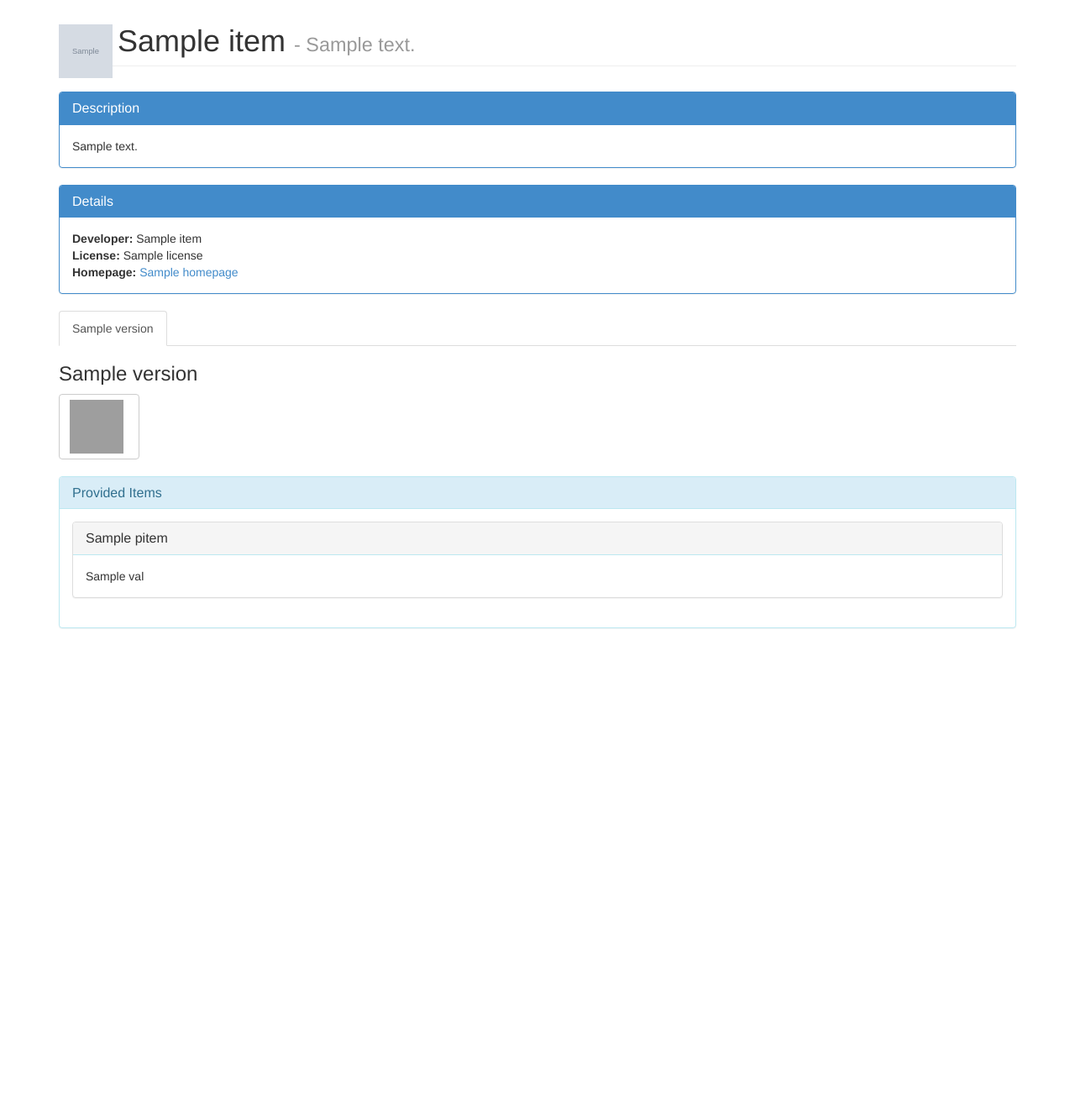
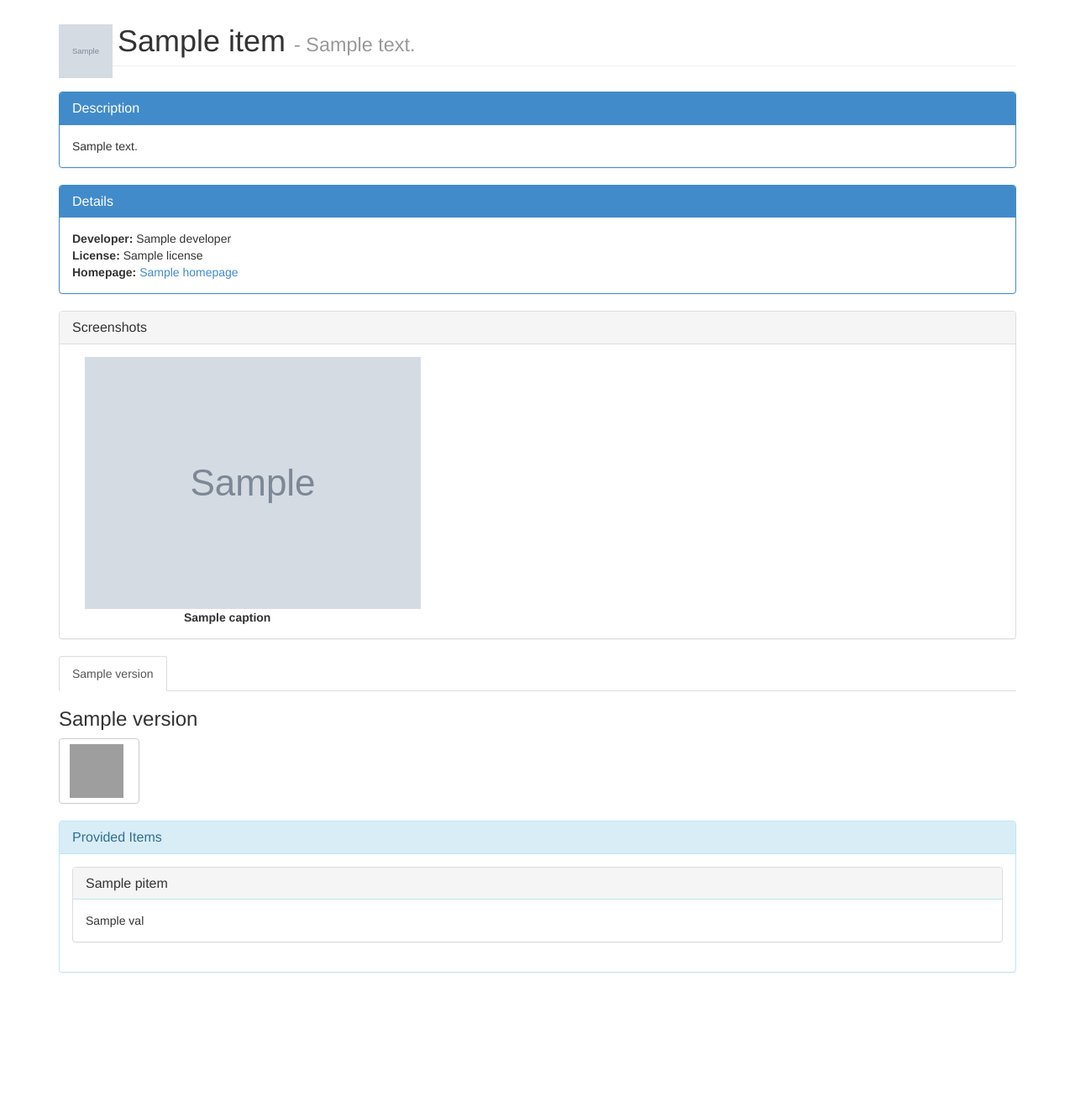
Before and after one commit to pombreda/figment, a Flask app: template templates/component_page.html in a window 1280 px wide. Shown: the part 51-1369 px from the top of the page at 84% size. Before the commit the page ends 799 px from the top, so only its background shows below. Run offline with Flask 2, Linux system fonts and the light colour scheme; the template is opened without the code that fills it: most values are stand-ins (such as "Sample title", 1, 10 or a date in 2020); grey boxes marked "Sample" are stand-in pictures; some libraries are stand-ins or nearby versions; grey boxes are pictures that could not be loaded.

Commit message:
Implement screenshots in the UI and fix some other related issues

```diff
--- a/templates/base.html
+++ b/templates/base.html
@@ -2,6 +2,7 @@
   <head>
     <link href="/static/css/bootstrap.min.css" rel="stylesheet" media="screen">
     <link href="/static/css/figment.css" rel="stylesheet">
+
     <script src="http://code.jquery.com/jquery-latest.js"></script>
     <script src="/static/js/bootstrap.min.js"></script>
     <meta name="viewport" content="width=device-width, initial-scale=1.0">
--- a/templates/component_page.html
+++ b/templates/component_page.html
@@ -22,11 +22,33 @@
     <h3 class="panel-title">Details</h3>
   </div>
   <div class="panel-body">
-  <strong>Developer:</strong> {{item.developer_name}}<br/>
+  {% if item.developer %}<strong>Developer:</strong> {{item.developer}}<br/>{% endif %}
   <strong>License:</strong> {{item.license}}<br/>
   <strong>Homepage:</strong> <a href="{{item.homepage}}">{{item.homepage}}</a></br>
   </div>
 </div>
+
+{% if item.screenshots %}
+<div class="panel panel-default">
+  <div class="panel-heading">
+    <h3 class="panel-title">Screenshots</h3>
+  </div>
+  <div class="panel-body">
+
+  <div class="container-fluid">
+    <div class="row">
+      {% for shot in item.screenshots %}
+        <div class="col-md-4">
+          <a href="{{shot.url_large}}"><img src="{{shot.url_thumb}}" alt="Screenshot" /></a>
+          <center><strong>{{shot.caption}}</strong></center>
+        </div>
+      {% endfor %}
+      </div>
+
+    </div>
+  </div>
+</div>
+{% endif %}
 
 <div style="padding-bottom: 120px;">
   <ul class="nav nav-tabs" id="versionTabbar">
```
Also changed, not shown: cptmatch/update_database.py (+8 -2 lines), figment/views.py (+18 -1 lines).
